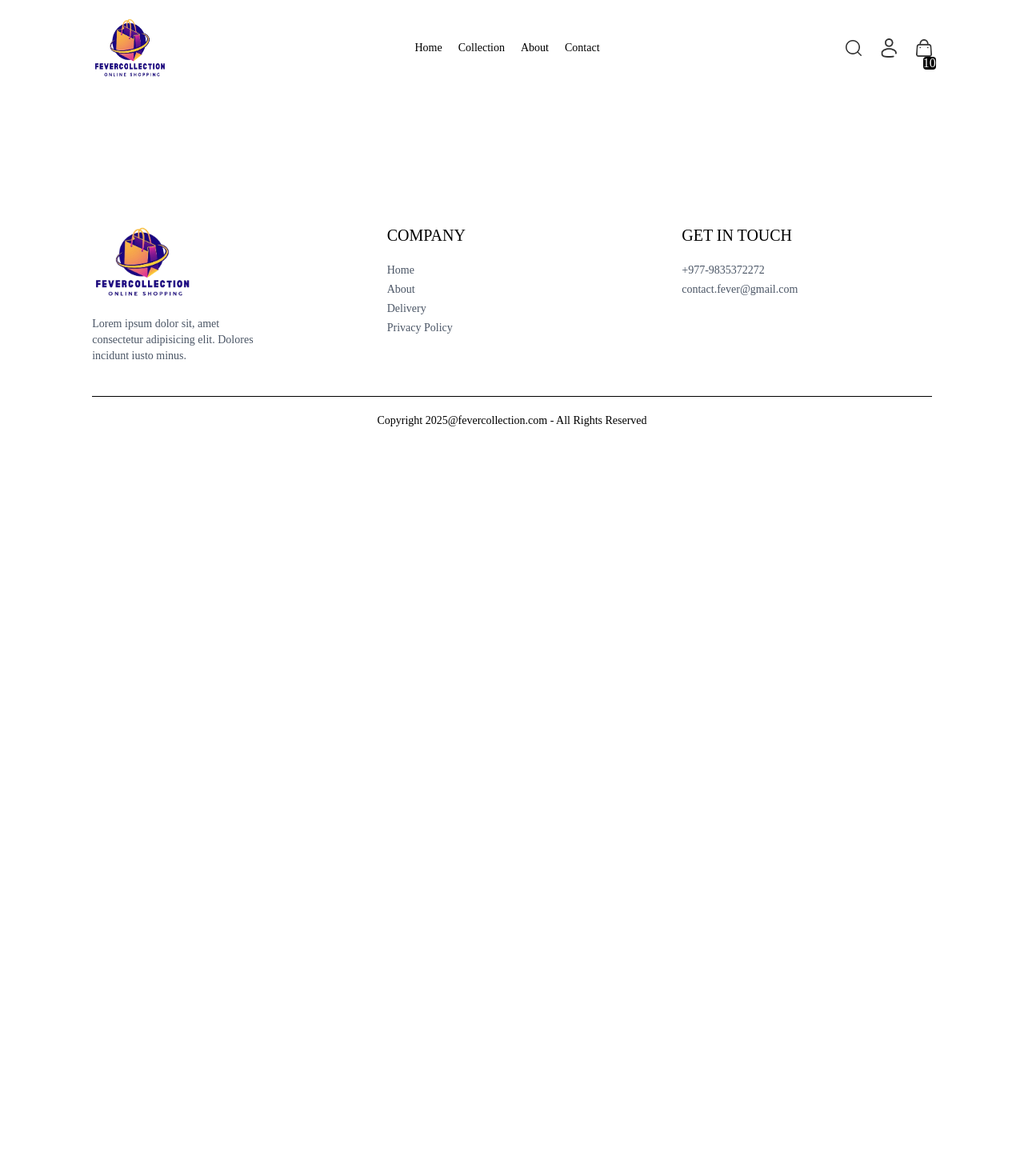
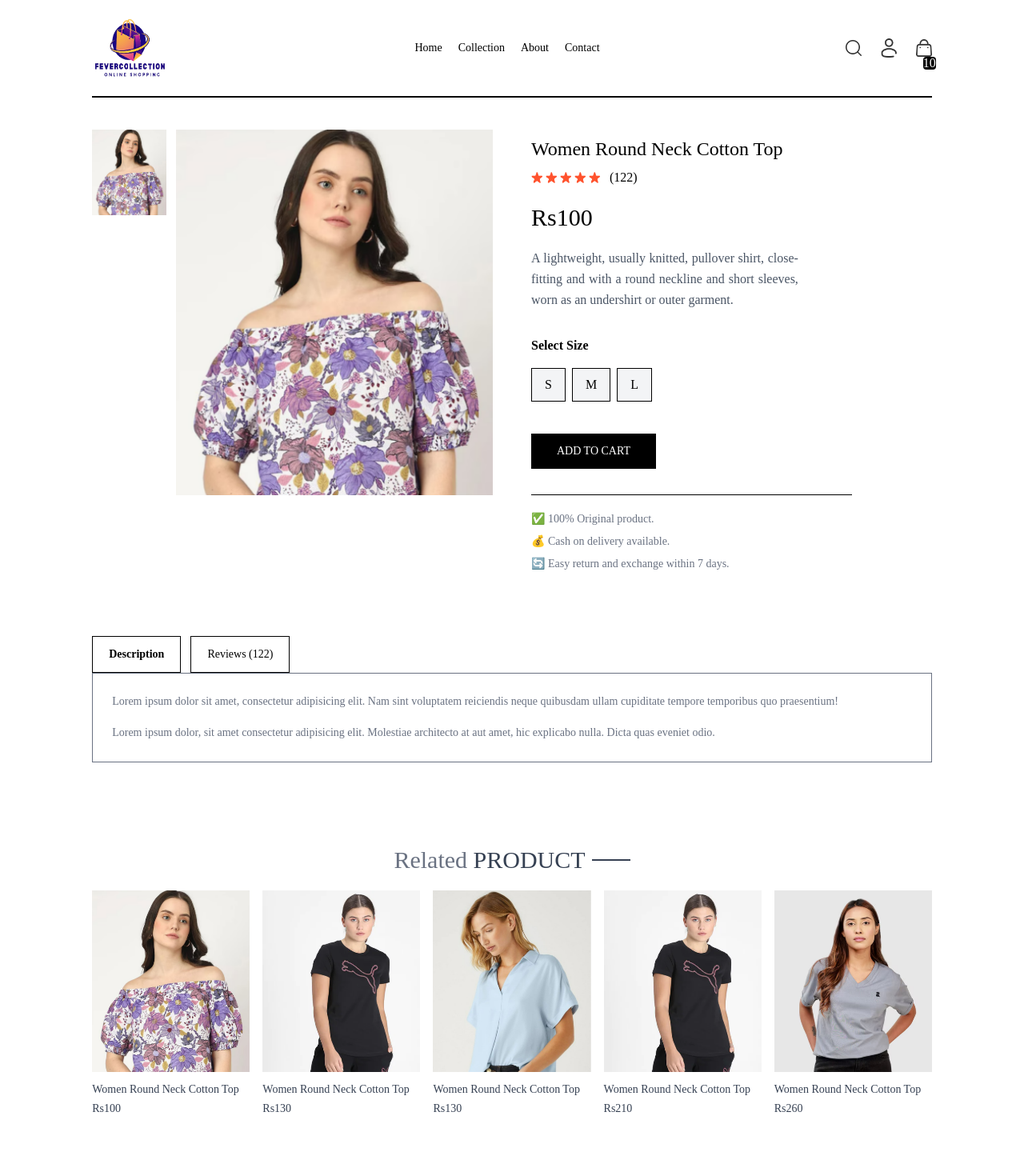
Before and after one commit to iamcody-git/ecom-collection, a React (Vite) app in the folder Frontend/: page /product/aaaaa in a window 1280 px wide. Shown: the top 1470 px of the page at 80% size. Before the commit the page ends 800 px from the top, so only its background shows below. Built offline with nearby package versions, Linux system fonts and the light colour scheme; a web font is replaced by a local one.

Commit message:
collection done

```diff
--- /dev/null
+++ b/Frontend/src/components/RelatedProduct.jsx
@@ -0,0 +1,41 @@
+import React, { useContext, useEffect, useState } from "react";
+import { ShopContext } from "../context/ShopContext";
+import Title from "./Title";
+import ProductItems from "./ProductItems";
+
+const RelatedProduct = ({ category, subCategory }) => {
+  const { products } = useContext(ShopContext);
+  const [realted, setRelated] = useState([]);
+
+  useEffect(() => {
+    if (products.length > 0) {
+      let productsCopy = products.slice();
+      productsCopy = productsCopy.filter((item) => category === item.category);
+      productsCopy = productsCopy.filter(
+        (item) => subCategory === item.subCategory
+      );
+
+      setRelated(productsCopy.slice(0, 5));
+    }
+  }, [products]);
+  return (
+    <div className="my-24">
+      <div className="text-center text-3xl py-2">
+        <Title text1={"Related"} text2={"PRODUCT"} />
+      </div>
+      <div className="grid grid-cols-2 sm:grid-cols-3 md:grid-cols-4 lg:grid-cols-5 gap-4 gap-y-6">
+        {realted.map((item, index) => (
+          <ProductItems
+            key={index}
+            id={item._id}
+            image={item.image}
+            name={item.name}
+            price={item.price}
+          />
+        ))}
+      </div>
+    </div>
+  );
+};
+
+export default RelatedProduct;
--- a/Frontend/src/index.css
+++ b/Frontend/src/index.css
@@ -18,6 +18,10 @@
     font-style: normal;
   }
 
+  ::-webkit-scrollbar{
+    display: none;
+  }
+
   @media (max-width:640px)
   {
     a.active{
--- a/Frontend/src/pages/Product.jsx
+++ b/Frontend/src/pages/Product.jsx
@@ -1,11 +1,131 @@
-import React from 'react'
+import React, { useContext, useEffect, useState } from "react";
+import { useParams } from "react-router-dom";
+import { ShopContext } from "../context/ShopContext";
+import { assets } from "../assets/assets";
+import RelatedProduct from "../components/RelatedProduct";
 
 const Product = () => {
-  return (
-    <div>
+  const { productId } = useParams();
+  const { products, currency } = useContext(ShopContext);
+  const [productData, setProductData] = useState(null);
+  const [image, setImage] = useState("");
+  const [size, setSize] = useState("");
 
+  const fetchProductData = async () => {
+    products.forEach((item) => {
+      if (item._id === productId) {
+        setProductData(item);
+        setImage(item.image[0]);
+      }
+    });
+  };
+
+  useEffect(() => {
+    fetchProductData();
+  }, [productId, products]);
+
+  return productData ? (
+    <div className="border-t-2 pt-10 transition-opacity ease-in duration-500 opacity-100">
+      <div className="flex gap-12 sm:gap-12 flex-col sm:flex-row">
+        {/* Product image */}
+        <div className="flex-1 flex flex-col-reverse gap-3 sm:flex-row">
+          <div className="flex sm:flex-col overflow-x-auto sm:overflow-y-scroll justify-between sm:justify-normal sm:w-[18.7%] w-full">
+            {productData.image.map((item, index) => (
+              <img
+                onClick={() => setImage(item)}
+                src={item}
+                alt="Product"
+                key={index}
+                className="w-[24%] sm:w-full sm:mb-3 flex-shrink-0 cursor-pointer"
+              />
+            ))}
+          </div>
+          <div className="w-full sm:w-[80%]">
+            <img src={image} alt="Product" className="w-full h-auto" />
+          </div>
+        </div>
+
+        {/* Product info */}
+        <div className="flex-1">
+          <h1 className="font-medium text-2xl mt-2">{productData.name}</h1>
+          <div className="flex items-center gap-1 mt-2">
+            {[...Array(5)].map((_, i) => (
+              <img
+                key={i}
+                src={assets.star_icon}
+                alt="Star"
+                className="w-3.5"
+              />
+            ))}
+            <p className="pl-2">(122)</p>
+          </div>
+          <p className="mt-5 text-3xl font-medium">
+            {currency}
+            {productData.price}
+          </p>
+          <p className="mt-5 text-gray-600 leading-relaxed text-justify w-full md:w-3/4 lg:w-2/3">
+            {productData.description}
+          </p>
+
+          <div className="flex flex-col gap-4 my-8">
+            <p className="font-semibold">Select Size</p>
+            <div className="flex gap-2">
+              {productData.sizes.map((item, index) => (
+                <button
+                  onClick={() => setSize(item)}
+                  className={`border py-2 px-4 bg-gray-100 cursor-pointer ${
+                    item === size ? "border-orange-500" : ""
+                  }`}
+                  key={index}
+                >
+                  {item}
+                </button>
+              ))}
+            </div>
+          </div>
+          <button className="bg-black text-white mt-2 px-8 py-3 text-sm active:bg-gray-700">
+            ADD TO CART
+          </button>
+          <hr className="mt-8 sm:w-4/5" />
+          <div className="text-sm text-gray-500 mt-5 flex flex-col gap-2">
+            <p>✅ 100% Original product.</p>
+            <p>💰 Cash on delivery available.</p>
+            <p>🔄 Easy return and exchange within 7 days.</p>
+          </div>
+        </div>
+      </div>
+
+      {/* Description and reviews section */}
+      <div className="mt-20">
+        <div className="flex gap-3">
+          <b className="border px-5 py-3 text-sm cursor-pointer">Description</b>
+          <p className="border px-5 py-3 text-sm cursor-pointer">
+            Reviews (122)
+          </p>
+        </div>
+        <div className="flex flex-col gap-4 border px-6 py-6 text-sm text-gray-500 leading-relaxed">
+          <p>
+            Lorem ipsum dolor sit amet, consectetur adipisicing elit. Nam sint
+            voluptatem reiciendis neque quibusdam ullam cupiditate tempore
+            temporibus quo praesentium!
+          </p>
+          <p>
+            Lorem ipsum dolor, sit amet consectetur adipisicing elit. Molestiae
+            architecto at aut amet, hic explicabo nulla. Dicta quas eveniet
+            odio.
+          </p>
+        </div>
+      </div>
+
+      {/* Related products */}
+      <RelatedProduct
+        category={productData.category}
+        subCategory={productData.subCategory}
+      />
     </div>
-  )
-}
+  ) : (
+    <div className="opacity-0"></div>
+  );
+};
 
-export default Product
+export default Product;
```
